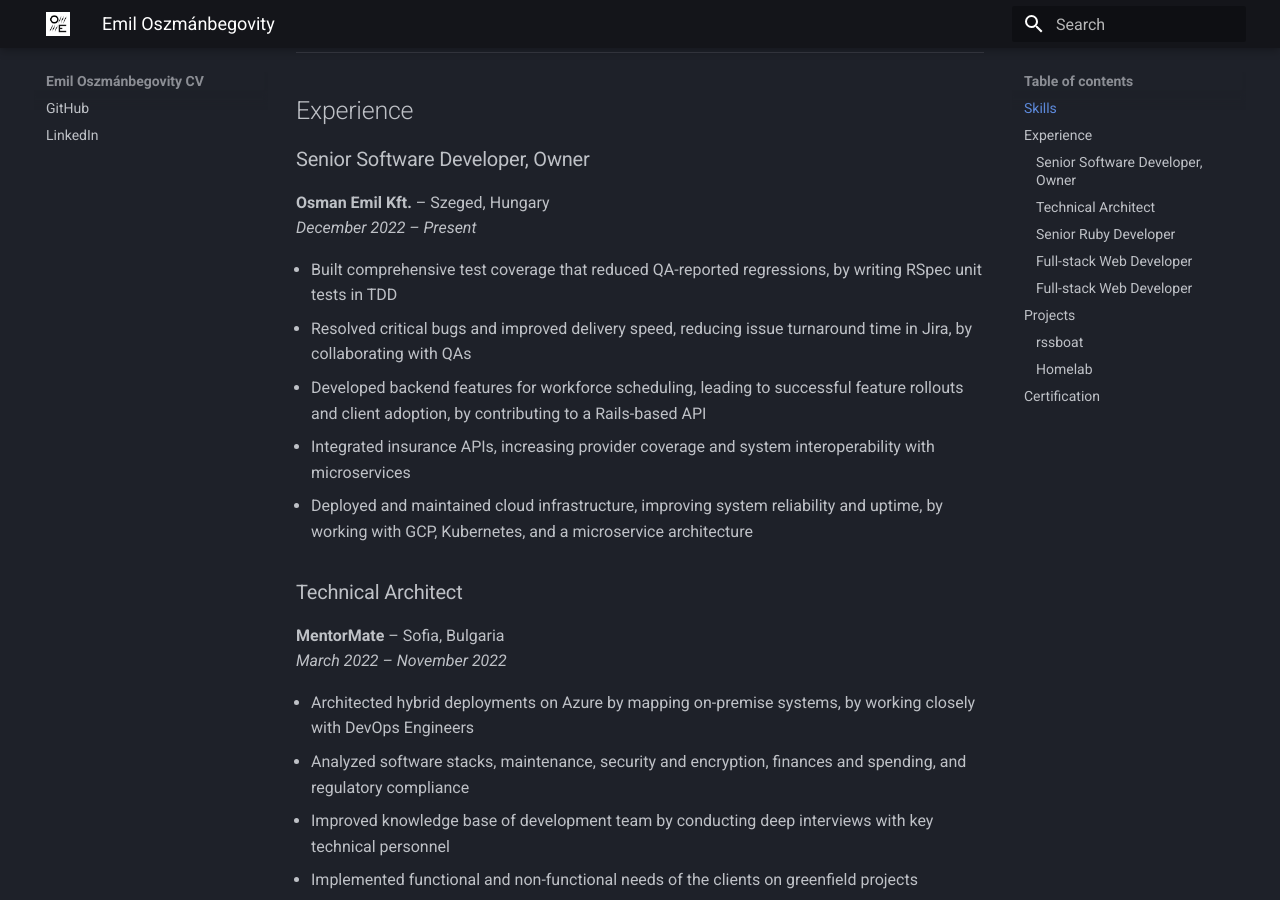
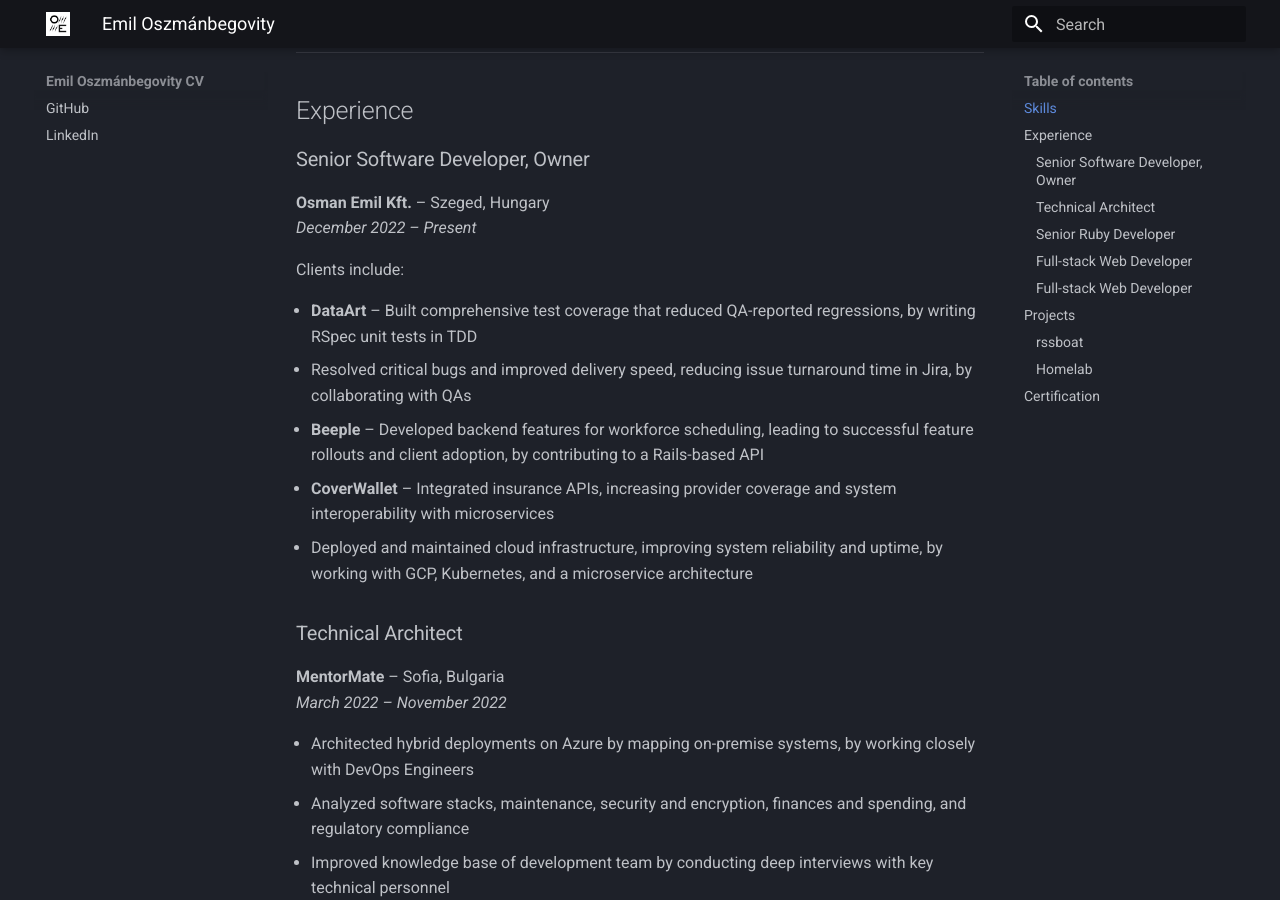
Before and after one commit to emilosman/emilosman, an MkDocs documentation site: the page built from docs/index.md, in a window 1280 px wide and 900 px high, scrolled down 758 px. Built offline with MkDocs 1.6.1 and Material for MkDocs 9.7.7, drawn with Linux system fonts in a browser that asks for light colours.

Commit message:
Revert "Update"
This reverts commit 4b6a05bb5891fcfb5411a05cce263067fa1d4ec6.

```diff
--- a/docs/index.md
+++ b/docs/index.md
@@ -33,10 +33,12 @@
 __Osman Emil Kft.__ – Szeged, Hungary
 _December 2022 – Present_
 
-- Built comprehensive test coverage that reduced QA-reported regressions, by writing RSpec unit tests in TDD
+Clients include:
+
+- __DataArt__ – Built comprehensive test coverage that reduced QA-reported regressions, by writing RSpec unit tests in TDD
 - Resolved critical bugs and improved delivery speed, reducing issue turnaround time in Jira, by collaborating with QAs
-- Developed backend features for workforce scheduling, leading to successful feature rollouts and client adoption, by contributing to a Rails-based API
-- Integrated insurance APIs, increasing provider coverage and system interoperability with microservices
+- __Beeple__ – Developed backend features for workforce scheduling, leading to successful feature rollouts and client adoption, by contributing to a Rails-based API
+- __CoverWallet__ – Integrated insurance APIs, increasing provider coverage and system interoperability with microservices
 - Deployed and maintained cloud infrastructure, improving system reliability and uptime, by working with GCP, Kubernetes, and a microservice architecture
 
 ### Technical Architect
```
